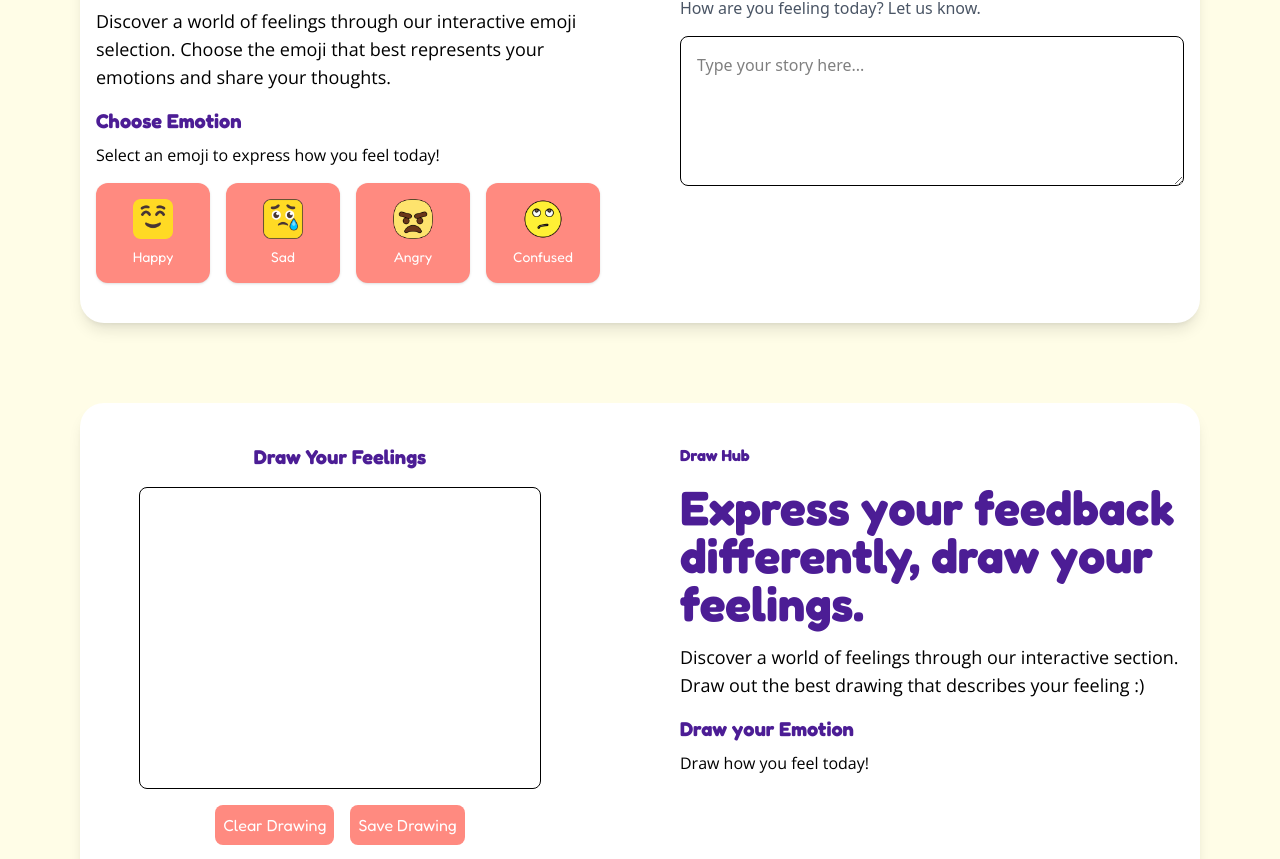
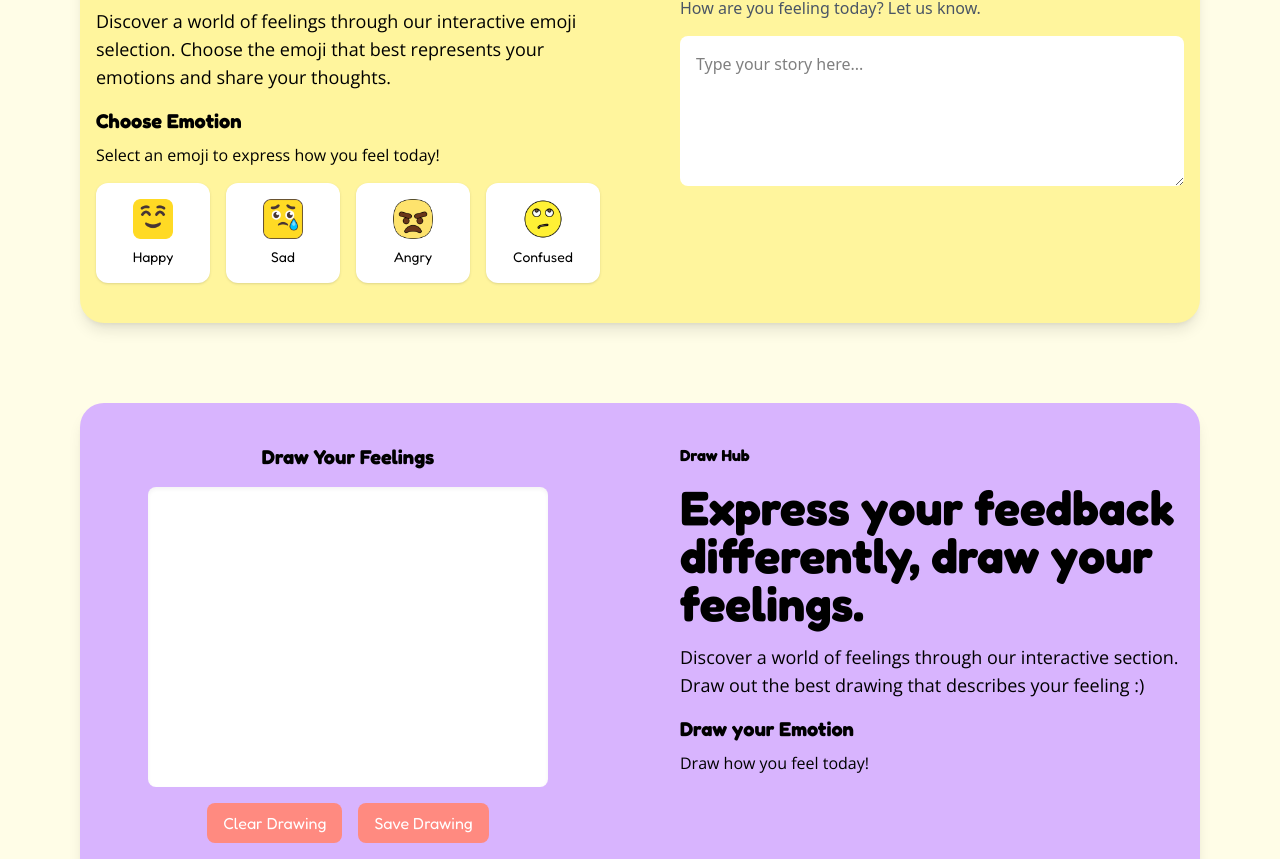
Before and after one commit to openchlsystem/openchscfc, a Vue app in the folder cfc/: page /safe-sharing in a window 1280 px wide. Shown: the part 537-1396 px from the top of the page. Built offline with nearby package versions, Linux system fonts and the light colour scheme.

Commit message:
new 2 safe sharing page

```diff
--- a/cfc/src/assets/tailwind.css
+++ b/cfc/src/assets/tailwind.css
@@ -6,9 +6,9 @@
   --font-header: 'Fredoka', Roboto, 'sans-serif';
   --font-text: 'Open Sans', 'sans-serif';
 
-    --color-subtitle:  #4C1D95;
-    --color-button:  #ff8a80;
-    --color-coral: #ff8a80;
-    --color-cream: #fffde7;
+  --color-component1:  #D8B4FE;
+  --color-component2: #fff59d;
+  --color-button:  #ff8a80;
+  --color-background: #fffde7;
 
 }
--- a/cfc/src/components/DrawingBoard.vue
+++ b/cfc/src/components/DrawingBoard.vue
@@ -1,9 +1,12 @@
 <template>
-  <div class="flex flex-col gap-4 justify-center items-center">
+  <div class="flex flex-col gap-4 justify-center items-center w-full">
     <h2 class="font-header font-bold text-subtitle text-xl">Draw Your Feelings</h2>
+
+    <!-- Smaller, fixed-size responsive wrapper -->
+    <div class="w-full max-w-[400px] aspect-[4/3] bg-white rounded-lg shadow-inner relative">
       <canvas
         ref="drawingCanvas"
-      class="border rounded-lg bg-white"
+        class="absolute top-0 left-0 w-full h-full rounded-lg"
         @mousedown="startDrawing"
         @mousemove="draw"
         @mouseup="stopDrawing"
@@ -12,15 +15,21 @@
         @touchmove="draw"
         @touchend="stopDrawing"
       ></canvas>
-    <div class="flex gap-4 justify-center items-center">
-      <button class="bg-coral rounded-lg text-white font-header p-2" @click="clearCanvas">Clear Drawing</button>
-      <button class="bg-coral rounded-lg text-white font-header p-2" @click="saveDrawing">Save Drawing</button>
+    </div>
+
+    <div class="flex gap-4 justify-center items-center flex-wrap">
+      <button class="bg-button rounded-lg text-white font-header px-4 py-2" @click="clearCanvas">
+        Clear Drawing
+      </button>
+      <button class="bg-button rounded-lg text-white font-header px-4 py-2" @click="saveDrawing">
+        Save Drawing
+      </button>
     </div>
   </div>
 </template>
 
 <script>
-import { ref, onMounted } from 'vue'
+import { ref, onMounted, nextTick } from 'vue'
 
 export default {
   name: 'DrawingBoard',
@@ -29,17 +38,24 @@ export default {
     const isDrawing = ref(false)
     let ctx = null
 
-    const canvasWidth = 400
-    const canvasHeight = 300
+    const resizeCanvas = () => {
+      const canvas = drawingCanvas.value
+      const container = canvas.parentElement
 
-    onMounted(() => {
-      const canvas = drawingCanvas.value
-      canvas.width = canvasWidth
-      canvas.height = canvasHeight
+      canvas.width = container.offsetWidth
+      canvas.height = container.offsetHeight
+
       ctx = canvas.getContext('2d')
       ctx.lineWidth = 2
       ctx.lineCap = 'round'
       ctx.strokeStyle = '#000'
+    }
+
+    onMounted(() => {
+      nextTick(() => {
+        resizeCanvas()
+        window.addEventListener('resize', resizeCanvas)
+      })
     })
 
     const startDrawing = (event) => {
@@ -76,16 +92,17 @@ export default {
     }
 
     const getEventCoordinates = (event) => {
+      const canvas = drawingCanvas.value
+      const rect = canvas.getBoundingClientRect()
       if (event.touches && event.touches[0]) {
-        const rect = drawingCanvas.value.getBoundingClientRect()
         return {
           offsetX: event.touches[0].clientX - rect.left,
           offsetY: event.touches[0].clientY - rect.top,
         }
       }
       return {
-        offsetX: event.offsetX,
-        offsetY: event.offsetY,
+        offsetX: event.clientX - rect.left,
+        offsetY: event.clientY - rect.top,
       }
     }
 
@@ -102,42 +119,7 @@ export default {
 </script>
 
 <style scoped>
-.drawing-board {
-  text-align: center;
-  margin: 20px;
-}
-
-.canvas {
-  border: 1px solid #ccc;
-  display: block;
-  margin: 0 auto 20px;
+canvas {
   touch-action: none;
-  /* Prevent touch scrolling while drawing */
-}
-
-.controls {
-  display: flex;
-  justify-content: center;
-  gap: 10px;
-}
-
-.clear-drawing,
-.save-drawing {
-  padding: 10px 20px;
-  background-color: #4caf50;
-  color: white;
-  border: none;
-  cursor: pointer;
-  border-radius: 5px;
-  font-size: 1rem;
-  transition: background-color 0.2s;
-}
-
-.clear-drawing:hover {
-  background-color: #f44336;
-}
-
-.save-drawing:hover {
-  background-color: #45a049;
 }
 </style>
--- a/cfc/src/views/SafeStoryShare.vue
+++ b/cfc/src/views/SafeStoryShare.vue
@@ -1,5 +1,5 @@
 <template>
-  <div class="pb-16 pt-44 bg-cream px-4 sm:px-6 md:px-10 lg:px-20 flex flex-col gap-20">
+  <div class="pb-16 pt-44 bg-background px-4 sm:px-6 md:px-10 lg:px-20 flex flex-col gap-20">
     <!-- Header Section -->
     <header class="flex flex-col lg:flex-row gap-8 lg:gap-20 items-start">
       <h1 class="text-3xl sm:text-4xl lg:text-5xl font-extrabold font-header w-full lg:w-1/2">
@@ -12,11 +12,11 @@
     </header>
 
     <!-- Mood Selector and Story Prompt Section -->
-    <div class="flex flex-col lg:flex-row gap-12 lg:gap-20 py-10 px-4 rounded-3xl shadow-lg bg-white">
+    <div class="flex flex-col lg:flex-row gap-12 lg:gap-20 py-10 px-4 rounded-3xl shadow-lg bg-component2">
       <!-- Mood Selector -->
       <section class="flex flex-col gap-4 w-full lg:w-1/2">
-        <h3 class="font-header font-bold text-subtitle">Feelings</h3>
-        <h2 class="font-header font-bold text-3xl sm:text-4xl lg:text-5xl text-subtitle">
+        <h3 class="font-header font-bold ">Feelings</h3>
+        <h2 class="font-header font-bold text-3xl sm:text-4xl lg:text-5xl ">
           Express Your Emotions with Fun Emojis
         </h2>
         <p class="text-base sm:text-lg max-w-xl font-text">
@@ -25,7 +25,7 @@
         </p>
 
         <div class="flex flex-col gap-2">
-          <h3 class="font-header font-bold text-xl text-subtitle">Choose Emotion</h3>
+          <h3 class="font-header font-bold text-xl ">Choose Emotion</h3>
           <p class="font-text">Select an emoji to express how you feel today!</p>
         </div>
 
@@ -34,13 +34,13 @@
             v-for="mood in moods"
             :key="mood.name"
             :class="[
-              'flex flex-col items-center justify-center p-4 rounded-xl transition-all duration-200 shadow hover:shadow-lg hover:bg-purple-200',
-              mood.name === selectedMood ? 'bg-purple-300 font-semibold' : 'bg-coral',
+              'flex flex-col items-center justify-center p-4 rounded-xl transition-all duration-200 shadow hover:shadow-lg hover:bg-orange-200',
+              mood.name === selectedMood ? 'bg-button font-semibold' : 'bg-white',
             ]"
             @click="selectMood(mood.name)"
           >
             <img :src="mood.icon" :alt="mood.name" class="w-10 h-10 mb-2" />
-            <span class="text-sm text-white font-header">{{ mood.name }}</span>
+            <span class="text-sm text-black font-header">{{ mood.name }}</span>
           </button>
         </div>
       </section>
@@ -52,7 +52,7 @@
         <textarea
           v-model="story"
           placeholder="Type your story here..."
-          class="border p-4 rounded-lg min-h-[150px]"
+          class="p-4 bg-white rounded-lg min-h-[150px]"
         ></textarea>
         <button
           class="bg-coral text-white rounded-2xl font-text p-4 w-full sm:w-fit"
@@ -65,16 +65,16 @@
     </div>
 
     <!-- Drawing Board Section -->
-    <div id="draw-section" class="flex flex-col lg:flex-row gap-12 lg:gap-20 py-10 rounded-3xl shadow-lg bg-white">
+    <div id="draw-section" class="flex flex-col lg:flex-row gap-12 lg:gap-20 py-10 px-4 rounded-3xl shadow-lg bg-component1">
       <!-- Drawing Board -->
-      <section class="w-full lg:w-1/2 flex flex-col gap-4">
+      <section class=" lg:w-1/2 flex flex-col gap-4">
         <DrawingBoard />
       </section>
 
       <!-- Drawing Info -->
       <section class="w-full lg:w-1/2 flex flex-col gap-4">
-        <h3 class="font-header font-bold text-subtitle">Draw Hub</h3>
-        <h2 class="font-header font-bold text-subtitle text-3xl sm:text-4xl lg:text-5xl">
+        <h3 class="font-header font-bold ">Draw Hub</h3>
+        <h2 class="font-header font-bold text-3xl sm:text-4xl lg:text-5xl">
           Express your feedback differently, draw your feelings.
         </h2>
         <p class="text-base sm:text-lg max-w-xl font-text">
@@ -82,7 +82,7 @@
           that describes your feeling :)
         </p>
         <div class="flex flex-col gap-2">
-          <h3 class="font-header font-bold text-xl text-subtitle">Draw your Emotion</h3>
+          <h3 class="font-header font-bold text-xl ">Draw your Emotion</h3>
           <p class="font-text">Draw how you feel today!</p>
         </div>
       </section>
```
Lines whose indentation alone changed are shown as unchanged.
